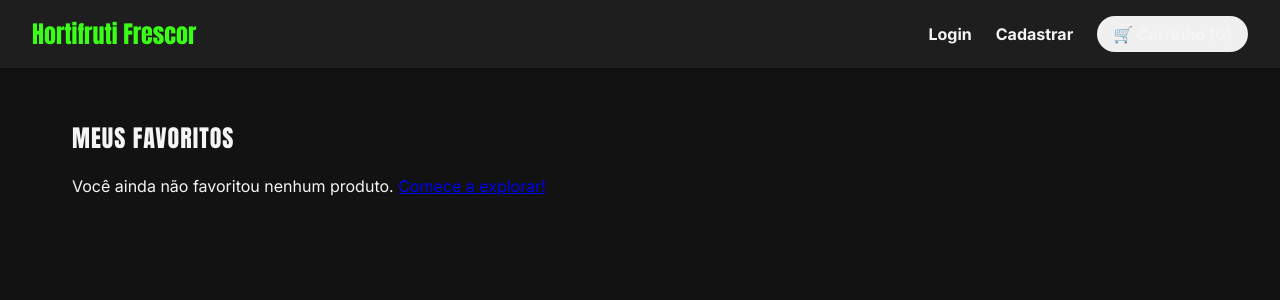
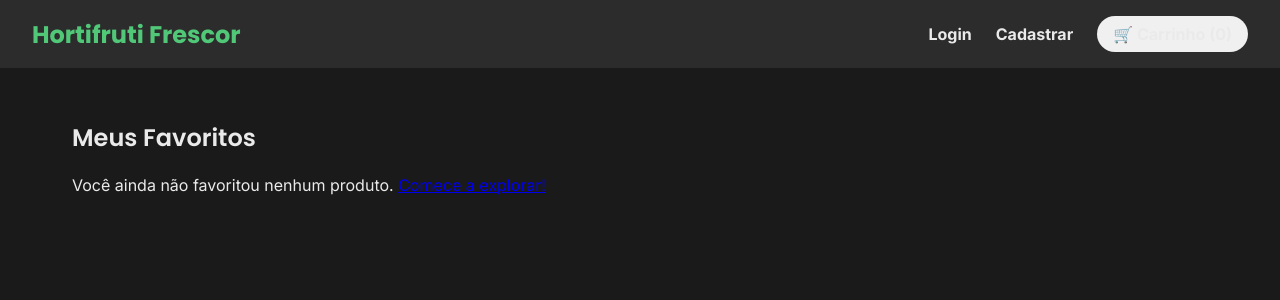
Before and after one commit to ClauM5/hortifruti-pwa, a React (Vite) app in the folder frontend/: page /meus-favoritos in a window 1280 px wide. Shown: the top 300 px of the page. Built offline with nearby package versions, Linux system fonts and the light colour scheme.

Commit message:
Implementa novo design system 'Vibrante e Sofisticado'

```diff
--- a/frontend/index.html
+++ b/frontend/index.html
@@ -6,9 +6,9 @@
 
     <link rel="preconnect" href="https://fonts.googleapis.com">
     <link rel="preconnect" href="https://fonts.gstatic.com" crossorigin>
-    <link href="https://fonts.googleapis.com/css2?family=Anton&family=Inter:wght@400;500;700&display=swap" rel="stylesheet">
+    <link href="https://fonts.googleapis.com/css2?family=Inter:wght@400;500;700&family=Poppins:wght@600;700&display=swap" rel="stylesheet">
 
-    <meta name="theme-color" content="#1A1A1A"> <link rel="apple-touch-icon" href="/pwa-192x192.png" sizes="192x192">
+    <meta name="theme-color" content="#1C2A20"> <link rel="apple-touch-icon" href="/pwa-192x192.png" sizes="192x192">
     <link rel="mask-icon" href="/pwa-512x512.png" color="#FFFFFF">
 
     <title>Hortifruti Frescor</title>
--- a/frontend/src/App.css
+++ b/frontend/src/App.css
@@ -1,41 +1,38 @@
-/* Arquivo: frontend/src/App.css (Com o novo Design System "Impacto Vibrante") */
+/* Arquivo: frontend/src/App.css (Com o design "Vibrante e Sofisticado") */
 :root {
-  /* Nova Paleta de Cores */
-  --primary-color: #39FF14;        /* Verde Limão Elétrico */
-  --accent-color: #9400D3;         /* Roxo Açaí Intenso */
+  /* Paleta de Cores: Floresta Noturna */
+  --primary-color: #50C878;        /* Verde Esmeralda/Menta para ações */
+  --accent-color: #F08080;         /* Coral Suave para destaques (ex: favoritos) */
 
-  --text-color-light: #F5F5F5;     /* Branco suave para textos */
-  --text-color-dark: #A0A0A0;      /* Cinza claro para textos secundários */
-  --bg-color: #121212;             /* Fundo Grafite Principal (quase preto) */
-  --card-bg: #1E1E1E;              /* Fundo dos cards, um pouco mais claro */
-  --border-color: #2c2c2c;         /* Cor das bordas, sutil */
+  --text-color-light: #EAEAEA;     /* Branco suave para textos principais */
+  --text-color-dark: #9E9E9E;      /* Cinza claro para textos secundários */
+  --bg-color: #1A1A1A;             /* Fundo Grafite Principal (quase preto) */
+  --card-bg: #2C2C2C;              /* Fundo dos cards, um pouco mais claro */
+  --border-color: #3C3C3C;         /* Cor das bordas, sutil */
 
-  --status-success: #28a745;
-  --status-error: #f44336;
+  --status-success: #2E7D32;       /* Verde mais escuro para sucesso */
+  --status-error: #D32F2F;
 
-  /* Nova Tipografia */
+  /* Tipografia */
   --font-body: 'Inter', sans-serif;
-  --font-headings: 'Anton', sans-serif; /* Fonte de impacto para títulos */
+  --font-headings: 'Poppins', sans-serif;
 
   /* UI */
-  --border-radius: 12px; /* Bordas arredondadas, como você pediu! */
-  --shadow-sm: 0 2px 4px rgba(0,0,0,0.2);
-  --shadow-md: 0 4px 12px rgba(0,0,0,0.3);
+  --border-radius: 12px;
+  --shadow-md: 0 4px 12px rgba(0,0,0,0.2);
 }
 
 body {
   margin: 0;
   font-family: var(--font-body);
   background-color: var(--bg-color);
-  color: var(--text-color-light); /* Cor de texto padrão para o fundo escuro */
+  color: var(--text-color-light);
 }
 
-/* Estilo base para todos os títulos */
 h1, h2, h3, h4, h5, h6 {
   font-family: var(--font-headings);
   color: var(--text-color-light);
-  text-transform: uppercase; /* Deixa os títulos em maiúsculas para mais impacto */
-  letter-spacing: 1px;
+  font-weight: 600;
 }
 
 .error-message {
@@ -45,14 +42,20 @@ h1, h2, h3, h4, h5, h6 {
   margin: 1rem 0;
 }
 
-/* Estilos Iniciais para os Cards de Produto */
+/* Estilos de Base para os Cards de Produto */
+.product-grid {
+  display: grid;
+  grid-template-columns: repeat(auto-fill, minmax(250px, 1fr));
+  gap: 1.5rem;
+}
+
 .product-card {
   background: var(--card-bg);
   border: 1px solid var(--border-color);
   border-radius: var(--border-radius);
-  box-shadow: none; /* Remove a sombra padrão por enquanto */
+  box-shadow: none;
   overflow: hidden;
-  transition: transform 0.2s ease-in-out, border-color 0.2s ease-in-out;
+  transition: transform 0.2s ease-in-out, box-shadow 0.2s ease-in-out;
   display: flex;
   flex-direction: column;
   position: relative;
@@ -60,6 +63,7 @@ h1, h2, h3, h4, h5, h6 {
 
 .product-card:hover {
   transform: translateY(-5px);
+  box-shadow: var(--shadow-md);
   border-color: var(--primary-color);
 }
 
@@ -71,7 +75,7 @@ h1, h2, h3, h4, h5, h6 {
 }
 
 .card-content {
-  padding: 1rem;
+  padding: 1.25rem;
   display: flex;
   flex-direction: column;
   flex-grow: 1;
@@ -79,38 +83,35 @@ h1, h2, h3, h4, h5, h6 {
 
 .product-name {
   font-size: 1.2rem;
-  font-weight: 400; /* Anton já é grosso, não precisa de mais peso */
   margin: 0 0 10px 0;
   flex-grow: 1;
-  line-height: 1.2;
+  line-height: 1.3;
 }
 
 .product-price {
   font-family: var(--font-body);
   font-size: 1.3rem;
   font-weight: 700;
-  color: var(--primary-color);
+  color: var(--text-color-light);
   margin: 0 0 15px 0;
-  text-transform: none; /* Preço não fica em maiúsculas */
 }
 
 .add-to-cart-button {
-  background: linear-gradient(90deg, var(--primary-color) 0%, #2dc41e 100%);
-  color: #000;
+  background: var(--primary-color);
+  color: #000; /* Texto preto para bom contraste com o verde claro */
   border: none;
   border-radius: var(--border-radius);
   padding: 14px;
   cursor: pointer;
   font-family: var(--font-headings);
-  font-size: 1.1rem;
-  font-weight: 400;
-  text-transform: uppercase;
+  font-size: 1rem;
+  font-weight: 600;
   width: 100%;
   transition: transform 0.2s ease;
 }
 
 .add-to-cart-button:hover:not(:disabled) {
-  transform: scale(1.05);
+  transform: scale(1.03);
 }
 
 .add-to-cart-button:disabled {
```
